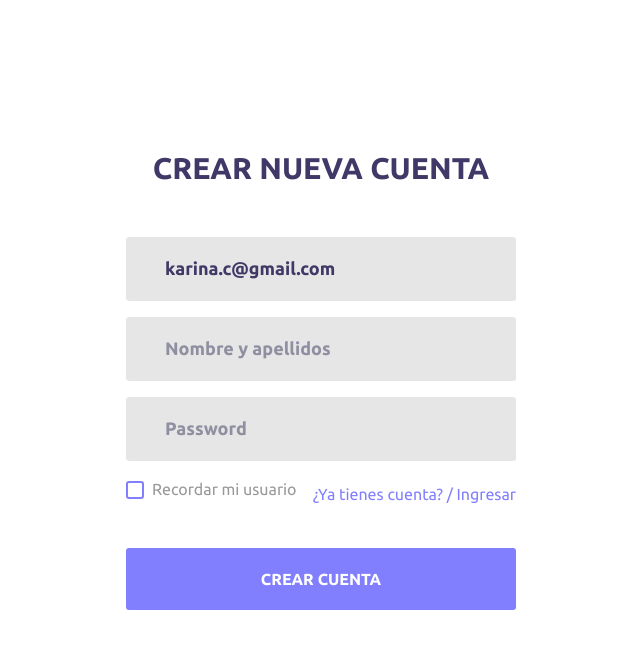
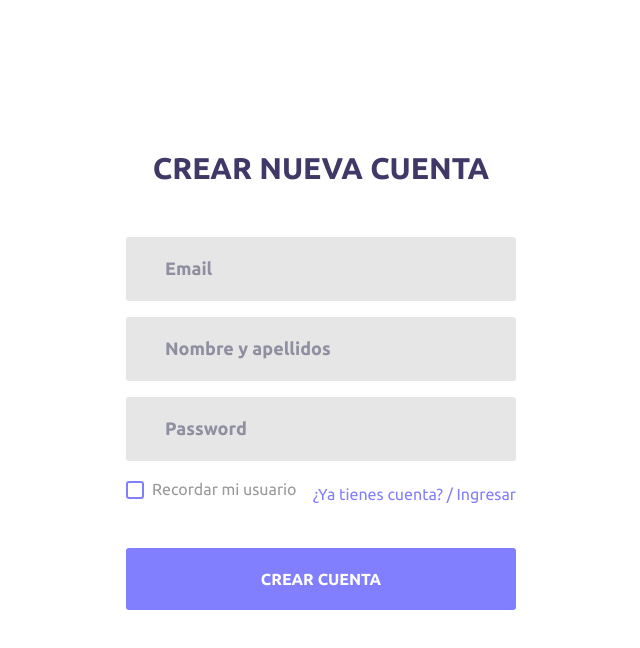
Before and after one commit to Asterykary/loginApp, an Angular app: page /registro in a window 1280 px wide. Shown: the top 648 px of the page, without its empty margins (319-959 px from the left). Built offline with nearby package versions, Linux system fonts and the light colour scheme.

Commit message:
validaciones en page registro

```diff
--- a/src/app/pages/registro/registro.component.html
+++ b/src/app/pages/registro/registro.component.html
@@ -1,40 +1,59 @@
 <div class="limiter">
         <div class="container-login100">
             <div class="wrap-login100 p-t-50 p-b-90">
-                <form (ngSubmit)="onSubmit()"
+                <form   (ngSubmit)="onSubmit(formularioForm)"
+                        #formularioForm = "ngForm"
                         class="login100-form validate-form flex-sb flex-w">
 
                     <span class="login100-form-title p-b-51">
                         Crear nueva cuenta
                     </span>
 
-                    <!-- <span class="text-danger">El correo es obligatorio</span> -->
+                    <span   *ngIf="formularioForm.submitted &&
+                            formularioForm.controls['email'].errors"
+                            class="text-danger animated fadeIn">
+                            El correo es obligatorio
+                    </span>
                     <div class="wrap-input100 m-b-16">
                         <input class="input100"
-                               type="text"
+                               type="email"
                                name="email"
                                [(ngModel)]="usuario.email"
+                               required
+                               email
                                placeholder="Email">
 
                         <span class="focus-input100"></span>
                     </div>
 
-                    <!-- <span class="text-danger">El nombre es obligatorio</span> -->
+                    <span   *ngIf="formularioForm.submitted &&
+                            formularioForm.controls['nombre'].errors"
+                            class="text-danger animated fadeIn">
+                            El nombre es obligatorio
+                    </span>
                     <div class="wrap-input100 m-b-16">
                         <input class="input100"
                                type="text"
                                name="nombre"
+                               required
+                               minlength="2"
                                [(ngModel)]="usuario.nombre"
                                placeholder="Nombre y apellidos">
 
                         <span class="focus-input100"></span>
                     </div>
 
-                    <!-- <span class="text-danger">La contraseña debe de ser más de 6 letras</span> -->
-                    <div class="wrap-input100 m-b-16" data-validate = "Password is required">
+                    <span   *ngIf="formularioForm.submitted &&
+                            formularioForm.controls['password'].errors"
+                            class="text-danger animated fadeIn">
+                            Al menos 6 letras
+                    </span>
+                    <div class="wrap-input100 m-b-16">
                         <input class="input100"
                                type="password"
-                               name="pass"
+                               name="password"
+                               minlength="6"
+                               required
                                [(ngModel)]="usuario.password"
                                placeholder="Password">
                         <span class="focus-input100"></span>
--- a/src/app/pages/registro/registro.component.ts
+++ b/src/app/pages/registro/registro.component.ts
@@ -1,5 +1,6 @@
 import { Component, OnInit } from '@angular/core';
 import { UsuarioModel } from '../../models/usuario.model';
+import { NgForm } from '@angular/forms';
 
 @Component({
   selector: 'app-registro',
@@ -15,13 +16,17 @@ export class RegistroComponent implements OnInit {
 
   ngOnInit() {
     this.usuario = new UsuarioModel();
-    this.usuario.email = 'karina.c@gmail.com';
 
    }
 
-   onSubmit() {
-     console.log('Formulario enviado');
-     console.log(this.usuario);
+   onSubmit(form: NgForm) {
+
+    if (form.invalid) {return; }
+
+
+    console.log('Formulario enviado');
+    console.log(this.usuario);
+    console.log(form);
    }
 
 
```
